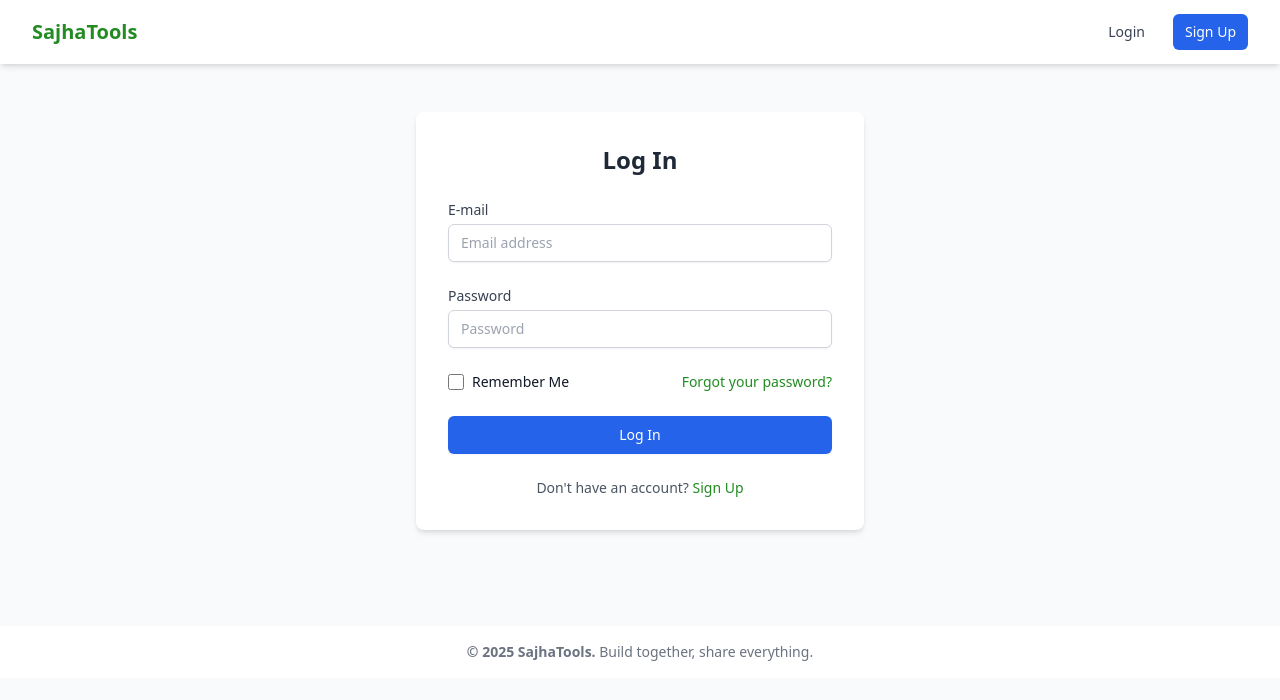
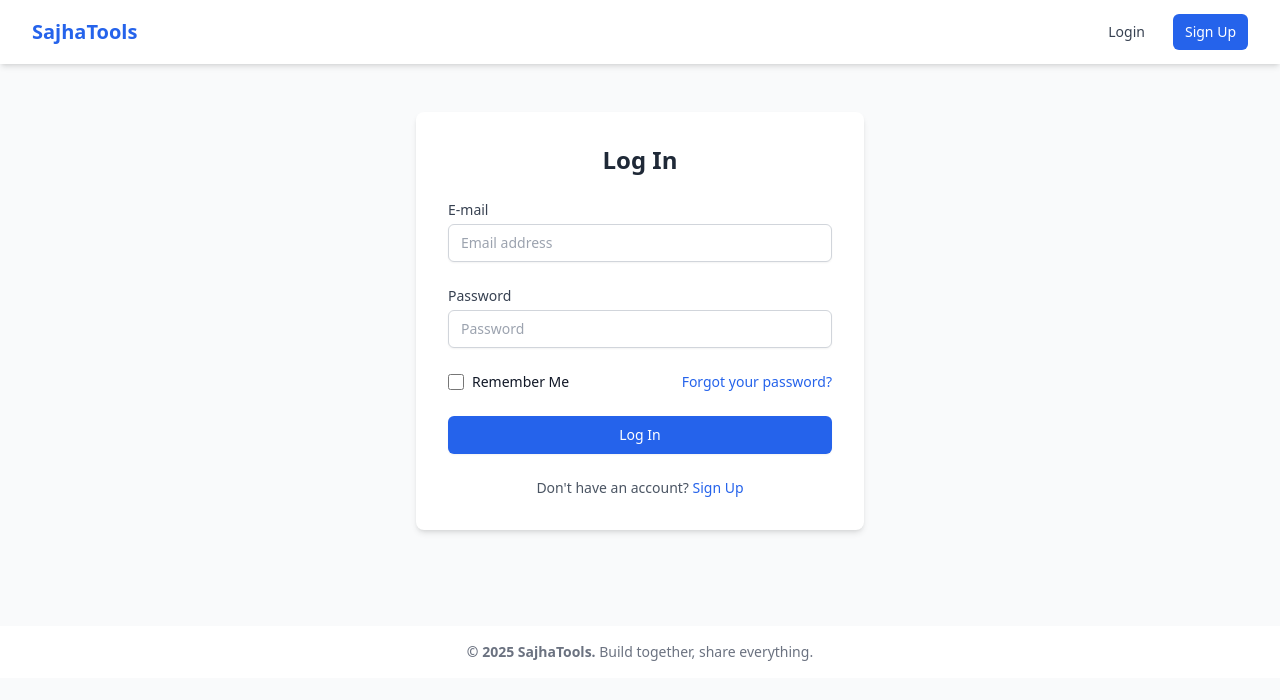
Before and after one commit to abheejan/SajhaTools-Community-Powered-Tool-Sharing, a Django app: a page that uses templates/base.html in a window 1280 px wide. Shown: the top 700 px of the page. Run offline with Django 5.2, Linux system fonts and the light colour scheme.

Commit message:
Minor Bug Fixes

```diff
--- a/sajhatools/urls.py
+++ b/sajhatools/urls.py
@@ -2,6 +2,7 @@ from django.contrib import admin
 from django.urls import path, include
 from django.conf import settings
 from django.conf.urls.static import static
+from django.contrib.staticfiles.urls import staticfiles_urlpatterns
 
 urlpatterns = [
     path('', include('core.urls')),
@@ -14,4 +15,5 @@ urlpatterns = [
 ]
 
 if settings.DEBUG:
+    urlpatterns += staticfiles_urlpatterns()
     urlpatterns += static(settings.MEDIA_URL, document_root=settings.MEDIA_ROOT)
--- a/static/css/output.css
+++ b/static/css/output.css
@@ -1165,12 +1165,12 @@ video {
 
 .text-blue-500 {
   --tw-text-opacity: 1;
-  color: rgb(34 139 34/ var(--tw-text-opacity, 1));
+  color: rgb(59 130 246 / var(--tw-text-opacity, 1));
 }
 
 .text-blue-600 {
   --tw-text-opacity: 1;
-  color: rgb(34 139 34 / var(--tw-text-opacity, 1));
+  color: rgb(37 99 235 / var(--tw-text-opacity, 1));
 }
 
 .text-blue-800 {
```
Also changed, not shown: media/tool_images/happy.jpg (added), templates/account/signup.html (added).
